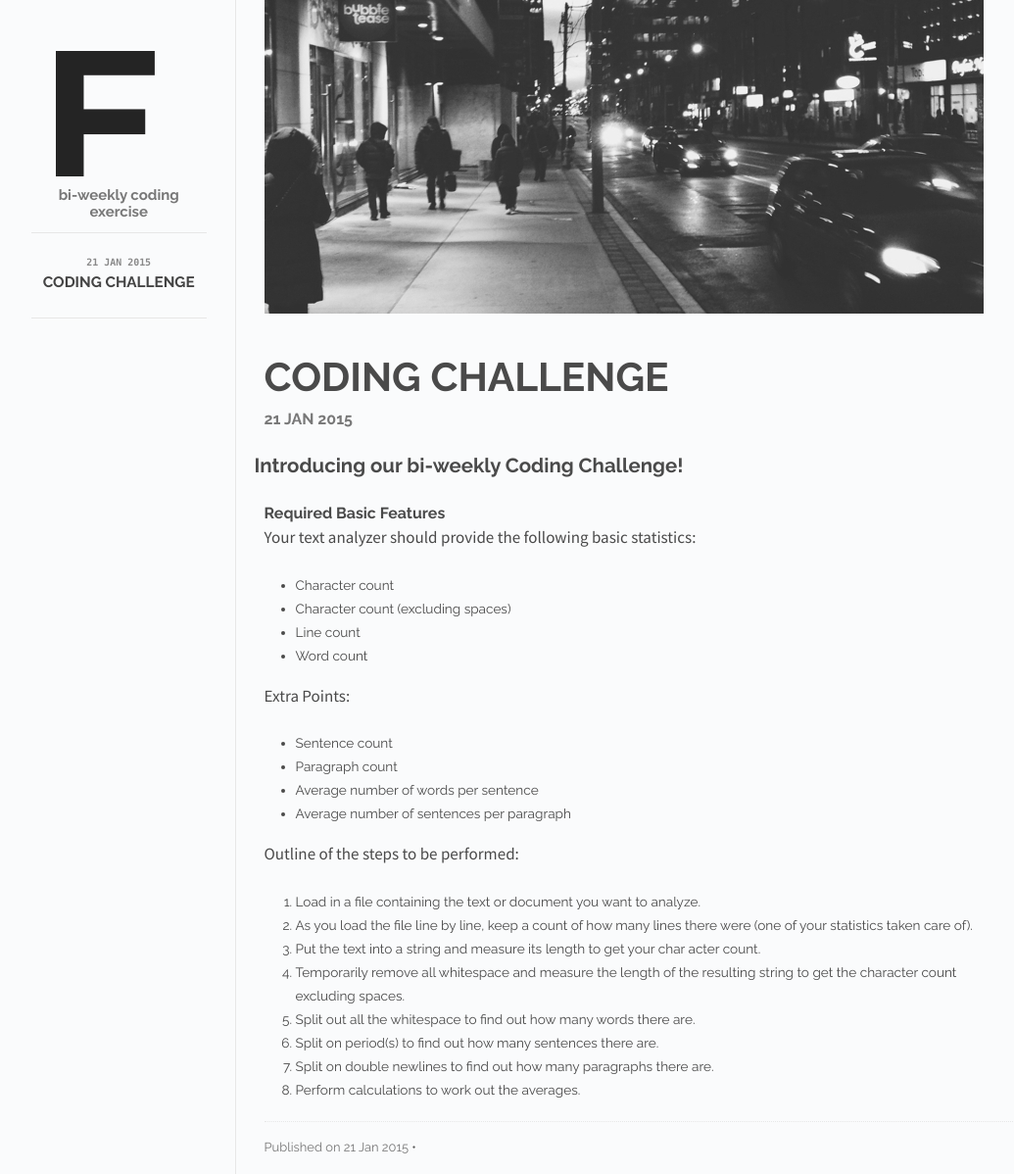
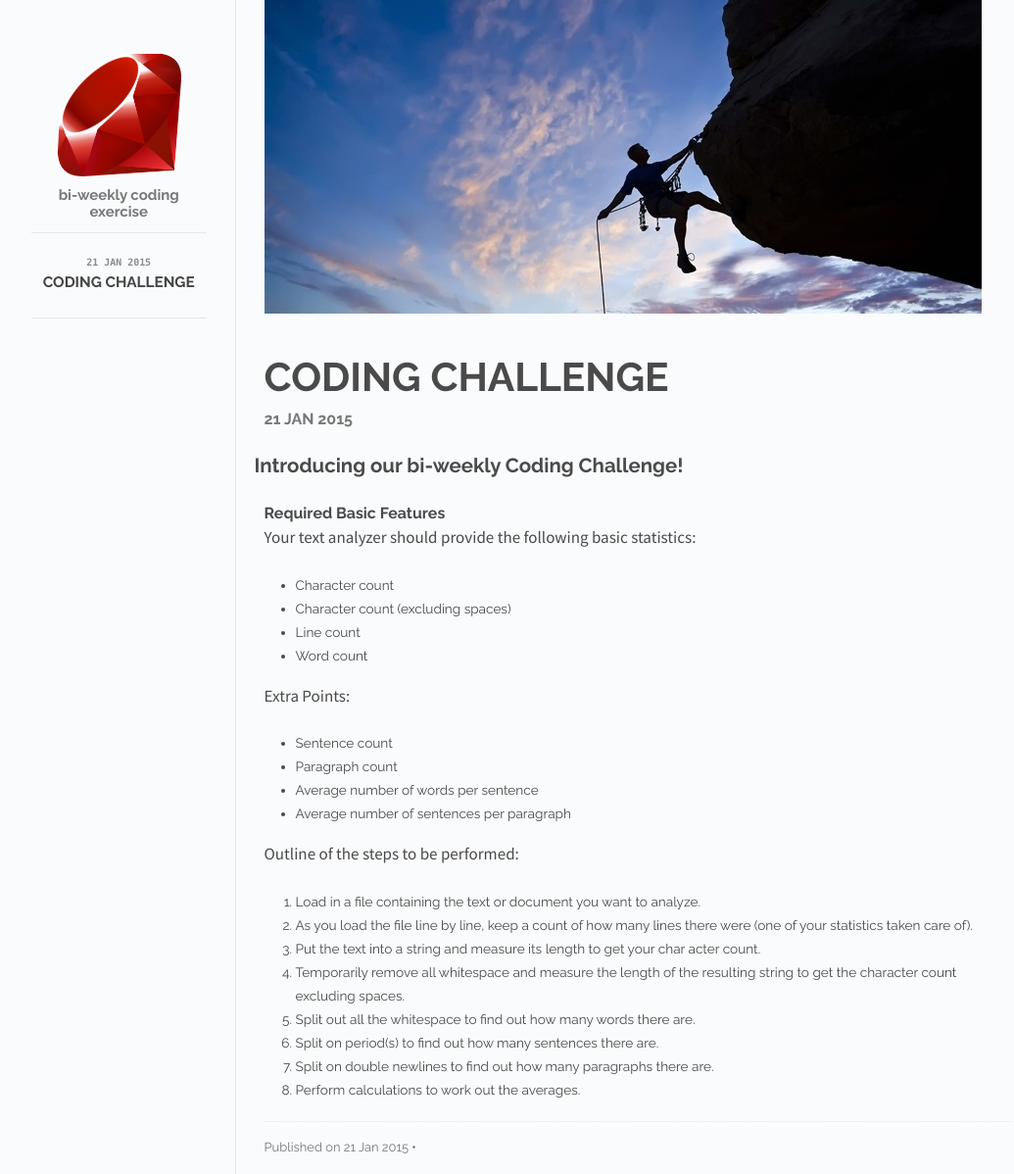
Before and after one commit to oponcefranco/blog_jekyll, a Jekyll site: the page built from _posts/2014-01-21-code-challenge-01.md, in a window 1280 px wide. Shown: the whole page at 98% size, without its empty margins (118-1153 px from the left). Built offline with Jekyll 4.4.1, drawn with Linux system fonts in a browser that asks for light colours; Markdown is read by kramdown in place of the engine named in the settings.

Commit message:
minor updates

```diff
--- a/_posts/2014-01-21-code-challenge-01.md
+++ b/_posts/2014-01-21-code-challenge-01.md
@@ -1,7 +1,7 @@
 ---
 layout: post
 title:  Coding Challenge
-cover:  cover.jpg
+cover:  cover_new.png
 date:   2015-01-21 12:00:00
 categories: posts
 ---
```
Also changed, not shown: images/cover_new.png (added), images/logo.png.
